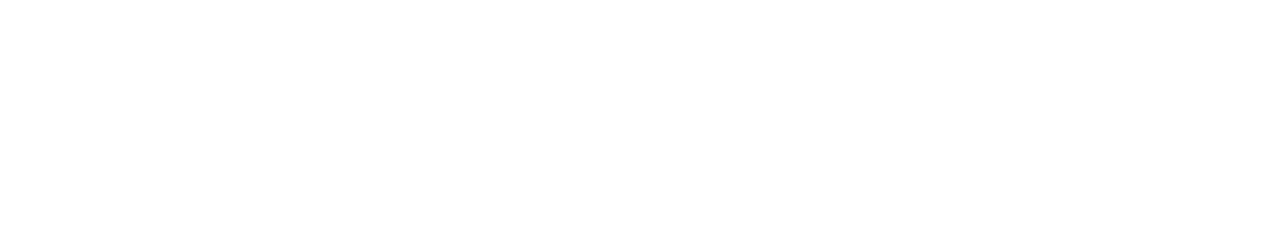
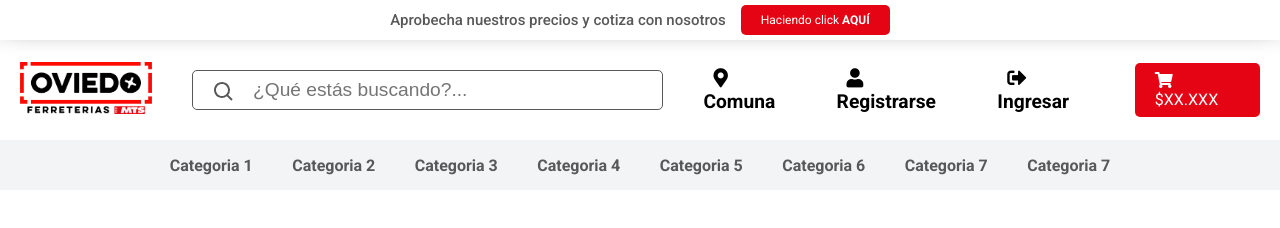
Before and after one commit to Brandon-github/Proyecto-Oviedo, a plain HTML site: page index.html in a window 1280 px wide. Drawn offline with Linux system fonts and the light colour scheme.

Commit message:
se creo estructura para el header y navegacion de la pagina

```diff
--- a/index.html
+++ b/index.html
@@ -4,9 +4,88 @@
     <meta charset="UTF-8">
     <meta http-equiv="X-UA-Compatible" content="IE=edge">
     <meta name="viewport" content="width=device-width, initial-scale=1.0">
+    <meta name="description" content="pagina web de ferreterias Oviedo">
     <title>Home | Oviedo</title>
+    <link rel="stylesheet" href="https://use.fontawesome.com/releases/v5.15.4/css/all.css" integrity="sha384-DyZ88mC6Up2uqS4h/KRgHuoeGwBcD4Ng9SiP4dIRy0EXTlnuz47vAwmeGwVChigm" crossorigin="anonymous">
+    <link rel="stylesheet" href="./css/main.css">
 </head>
 <body>
+    <!-- Bar -->
+    <div class="container__fixed">
+        <div class="bar">
+            <h2 class="bar__text">Aprobecha nuestros precios y cotiza con nosotros</h2>
+            <a href="#" class="button bar__button">Haciendo click <b class="important-text">aquí</b></a>
+        </div>
+        <!-- Header -->
+        <header class="header">
+            <div class="header__logo">
+                <img src="./images/logo.png" alt="logo" class="logo">
+            </div>
+            <form action="" class="header__form">
+                <div class="header__icon">
+                    <img src="./images/bx-search.svg" alt="icon" class="icon">
+                </div>
+                <input type="text" class="header__input" placeholder="¿Qué estás buscando?...">
+            </form>
+            <!-- Header links -->
+            <ul class="header__links">
+                <li class="header__item">
+                    <a href="#" class="header__link">
+                        <i class="fas fa-map-marker-alt"></i>
+                        comuna
+                    </a>
+                </li>
+                <li class="header__item">
+                    <a href="#" class="header__link">
+                        <i class="fas fa-user"></i>
+                        registrarse
+                    </a>
+                </li>
+                <li class="header__item">
+                    <a href="#" class="header__link">
+                        <i class="fas fa-sign-out-alt"></i>
+                        ingresar
+                    </a>
+                </li>
+            </ul>
+            <a href="#" class="button header__button">
+                <i class="fas fa-shopping-cart icon"></i>
+                $XX.XXX
+            </a>
+        </header>
+        <!-- Nav-->
+        <nav class="nav">
+            <ul class="nav__list">
+                <li class="nav__item">
+                    <a href="" class="nav__link">Categoria 1</a>
+                </li>
+                <li class="nav__item">
+                    <a href="" class="nav__link">Categoria 2</a>
+                </li>
+                <li class="nav__item">
+                    <a href="" class="nav__link">Categoria 3</a>
+                </li>
+                <li class="nav__item">
+                    <a href="" class="nav__link">Categoria 4</a>
+                </li>
+                <li class="nav__item">
+                    <a href="" class="nav__link">Categoria 5</a>
+                </li>
+                <li class="nav__item">
+                    <a href="" class="nav__link">Categoria 6</a>
+                </li>
+                <li class="nav__item">
+                    <a href="" class="nav__link">Categoria 7</a>
+                </li>
+                <li class="nav__item">
+                    <a href="" class="nav__link">Categoria 7</a>
+                </li>
+            </ul>
+        </nav>
+    </div>
+
+
+
 
 </body>
 </html>
```
